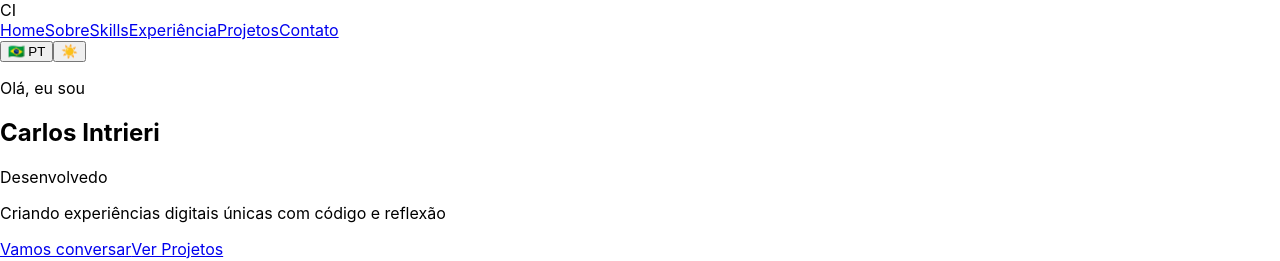
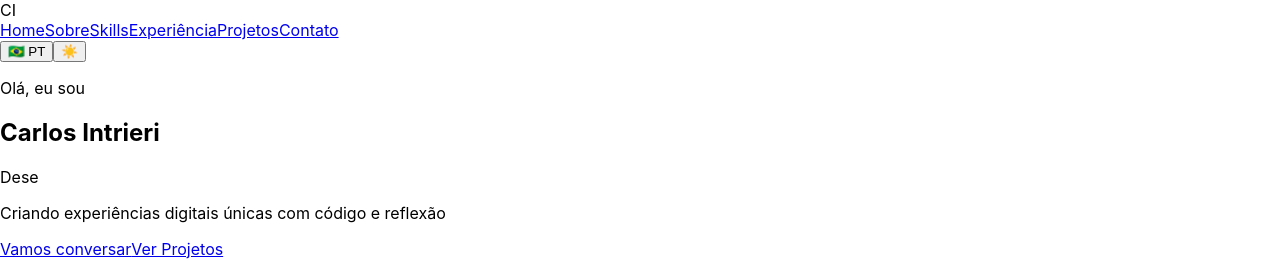
Before and after one commit to carlosintrieri/Portfolio_Carlos_Intrieri, a React (Create React App) app: page / in a window 1280 px wide. Shown: the top 261 px of the page. Built offline with nearby package versions, Linux system fonts and the light colour scheme.

Commit message:
Adicionando stack principal

```diff
--- a/src/Portfolio.jsx
+++ b/src/Portfolio.jsx
@@ -23,12 +23,12 @@ const Portfolio = () => {
             hero: {
                 greeting: "Olá, eu sou",
                 name: "Carlos Intrieri",
-                title: "Desenvolvedor de Software & Filósofo",
+                title: "Desenvolvedor de Software Backend & Filósofo com foco em Java",
                 subtitle: "Criando experiências digitais únicas com código e reflexão",
                 cta: "Vamos conversar",
                 typewriterTexts: [
-                    "Desenvolvedor de Software & Filósofo",
-                    "Desenvolvedor de Software",
+                    "Desenvolvedor de Software Backend & Filósofo",
+                    "Desenvolvedor de Software Backend Java",
                     "Filósofo & Programador",
                     "Criador de Soluções Digitais"
                 ]
@@ -215,12 +215,12 @@ const Portfolio = () => {
             hero: {
                 greeting: "Hello, I'm",
                 name: "Carlos Intrieri",
-                title: "Software Developer & Philosopher",
+                title: "Backend Software Developer & Philosopher",
                 subtitle: "Creating unique digital experiences with code and reflection",
                 cta: "Let's talk",
                 typewriterTexts: [
-                    "Software Developer & Philosopher",
-                    "Software Developer",
+                    "Backend Software Developer & Philosopher focused on Java e Spring Boot",
+                    "Java Backend Developer",
                     "Philosopher & Programmer",
                     "Digital Solutions Creator"
                 ]
```
